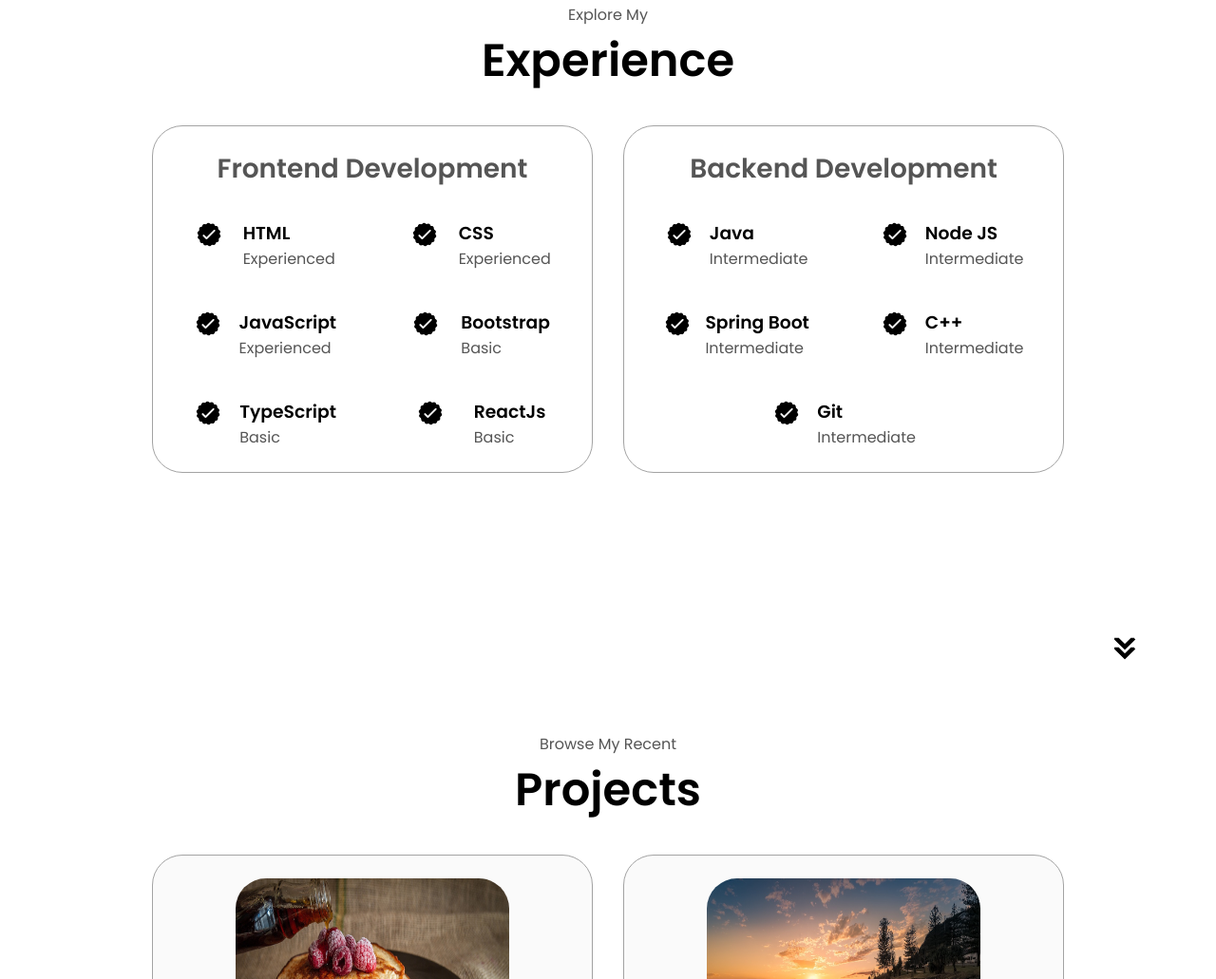
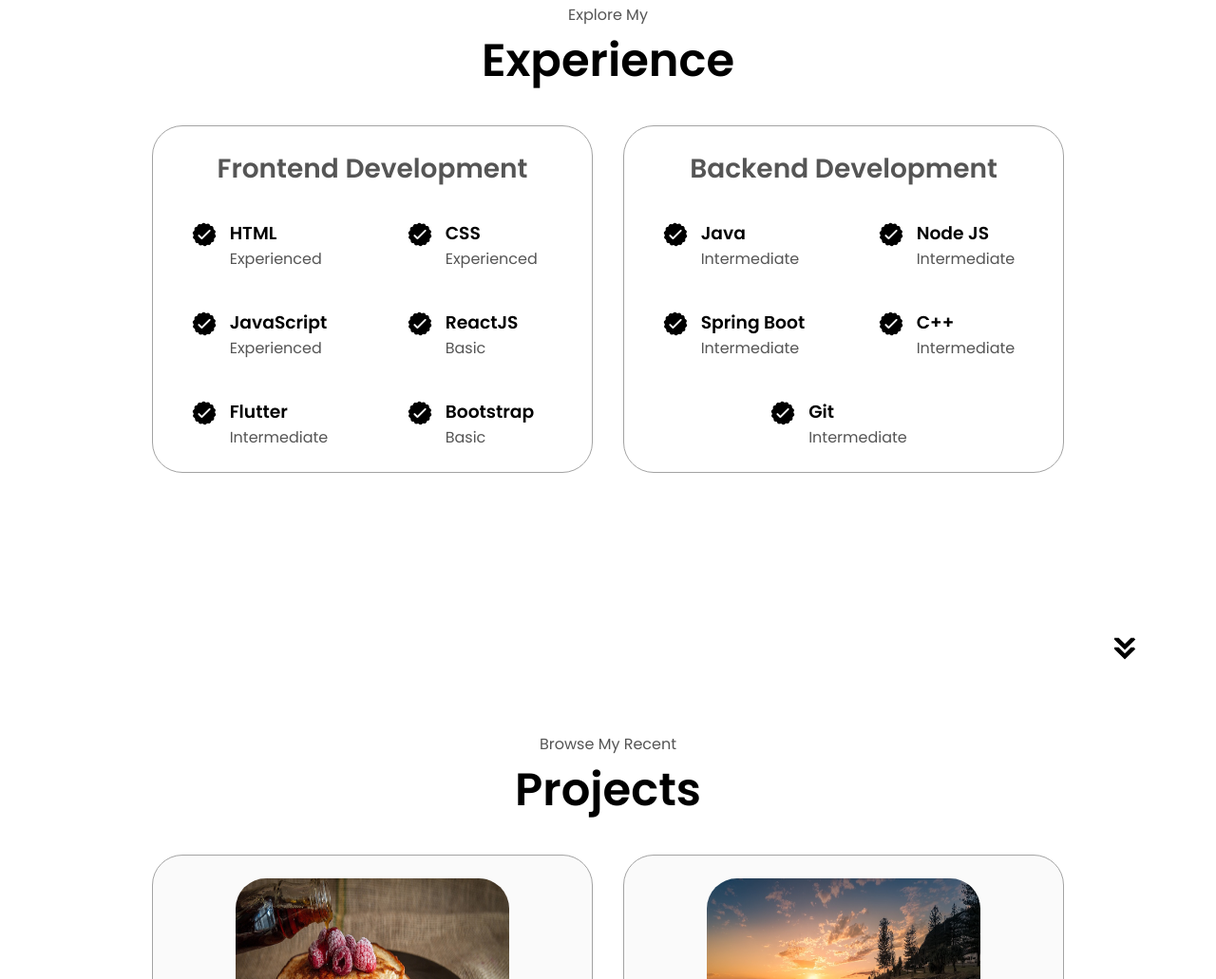
Before and after one commit to BrijeshSajeev/My_Portfolio, a plain HTML site: page index.html in a window 1280 px wide. Shown: the part 1693-2724 px from the top of the page at 95% size. Drawn offline with Linux system fonts and the light colour scheme.

Commit message:
Added Skills

```diff
--- a/index.html
+++ b/index.html
@@ -173,19 +173,7 @@
                   class="icon"
                 />
                 <div>
-                  <h3>Bootstrap</h3>
-                  <p>Basic</p>
-                </div>
-              </article>
-
-              <article>
-                <img
-                  src="./assets/checkmark.png"
-                  alt="Experience icon"
-                  class="icon"
-                />
-                <div>
-                  <h3>TypeScript</h3>
+                  <h3>ReactJS</h3>
                   <p>Basic</p>
                 </div>
               </article>
@@ -196,7 +184,18 @@
                   class="icon"
                 />
                 <div>
-                  <h3>ReactJs</h3>
+                  <h3>Flutter</h3>
+                  <p>Intermediate</p>
+                </div>
+              </article>
+              <article>
+                <img
+                  src="./assets/checkmark.png"
+                  alt="Experience icon"
+                  class="icon"
+                />
+                <div>
+                  <h3>Bootstrap</h3>
                   <p>Basic</p>
                 </div>
               </article>
--- a/style.css
+++ b/style.css
@@ -345,8 +345,8 @@ section {
 article {
   display: flex;
   width: 10rem;
-  justify-content: space-around;
-  gap: 0.5rem;
+  /* justify-content: space-around; */
+  gap: 0.7rem;
 }
 
 article .icon {
```
